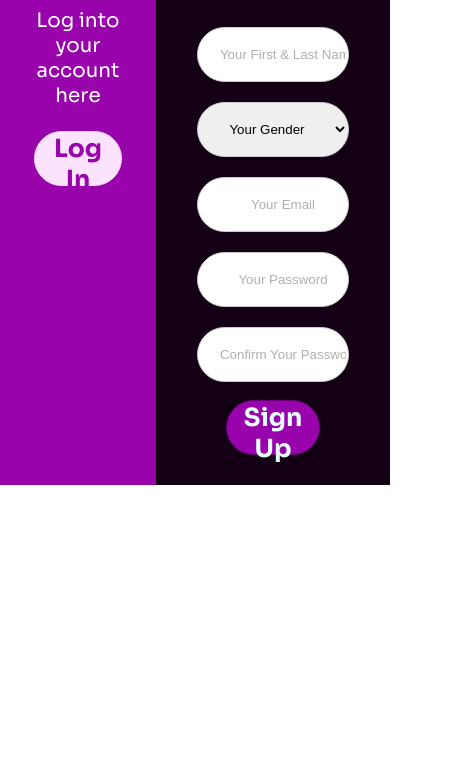
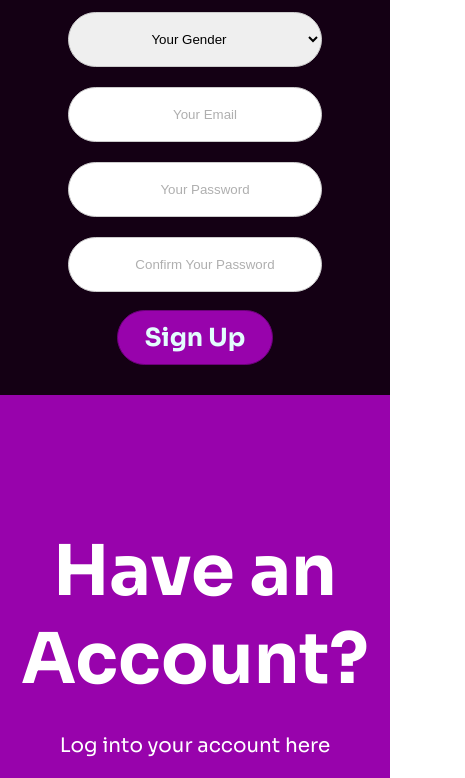
Before and after one commit to arbereshahoxha/Music-Streaming, a plain HTML site: page signuppage.html in a window 390 px wide. Shown: the part 511-1289 px from the top of the page, 465 px wide, since content can reach past the window. Before the commit the page ends 996 px from the top, so only its background shows below. Drawn offline with Linux system fonts and the light colour scheme.

Commit message:
U NDREQ. Mos gabo me prek. Height problems with white space fixed

```diff
--- a/loginstyle.css
+++ b/loginstyle.css
@@ -7,28 +7,27 @@ body, html{
 }
 
 @media (max-width: 1000px) {
-    body, html {
-        height: 150%;
-    }
     .container {
         display: flex;
         flex-direction: column;
-        height: 300%;
+        height: auto;
         width: 100%;
     }
 
     .container .loginBlock {
         width: 100%;
-        height: 100%
+        height: 100%;
     }
     .container .signUpBlock {
         width: 100%;
-        height: 50%;
+        height: 100%;
+        padding: 30% 0;
+
     }
 }
 .container {
     display: flex;
-    height: auto;
+    height: 100%;
     padding:0;
     margin:0;
 }
--- a/signupstyle.css
+++ b/signupstyle.css
@@ -1,8 +1,28 @@
 body, html {
     margin: 0;
     padding: 0;
-    height: auto;
+    height: 100%;
     font-family: 'Sora', sans-serif;
+}
+
+@media (max-width: 1000px) {
+    .container {
+        display: flex;
+        flex-direction: column;
+        height: auto;
+        width: 100%;
+    }
+
+    .container .loginBlock {
+        width: 100%;
+        height: auto;
+        order: 2;
+        padding: 30% 0;
+    }
+    .container .signUpBlock {
+        width: 100%;
+        height: auto;
+    }
 }
 
 h1 {
@@ -11,7 +31,7 @@ h1 {
 
 .container {
     display: flex;
-    height: auto;
+    height: 100%;
     padding: 0;
     margin: 0;
 }
@@ -20,6 +40,8 @@ h1 {
     background-color: #9803ac;
     width: 40%;
     height: auto;
+    padding: 0;
+    margin: 0;
 }
 
 .signUpBlock {
```
